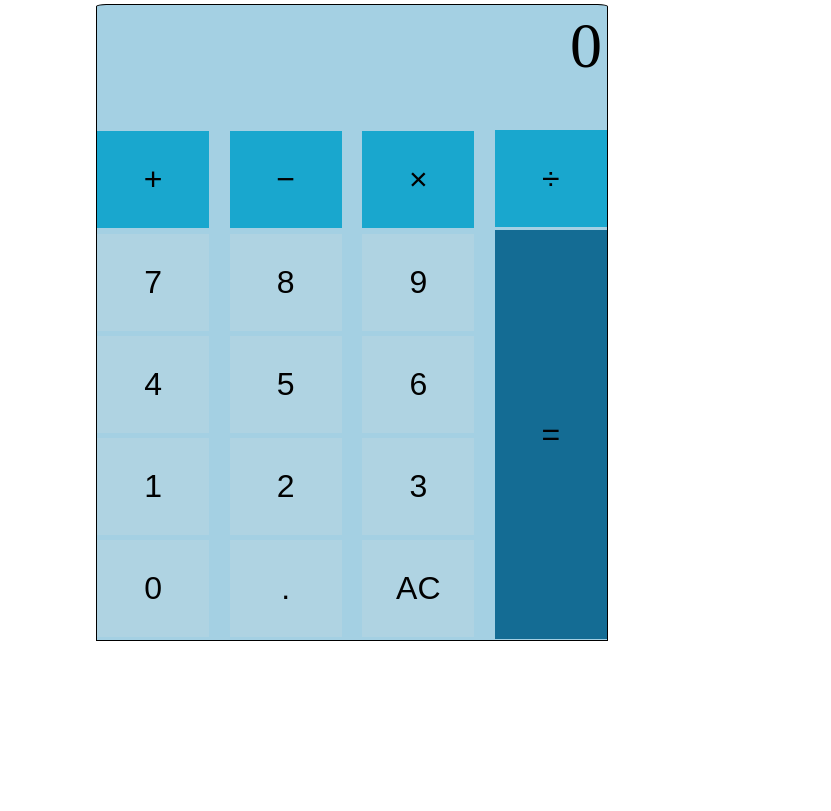
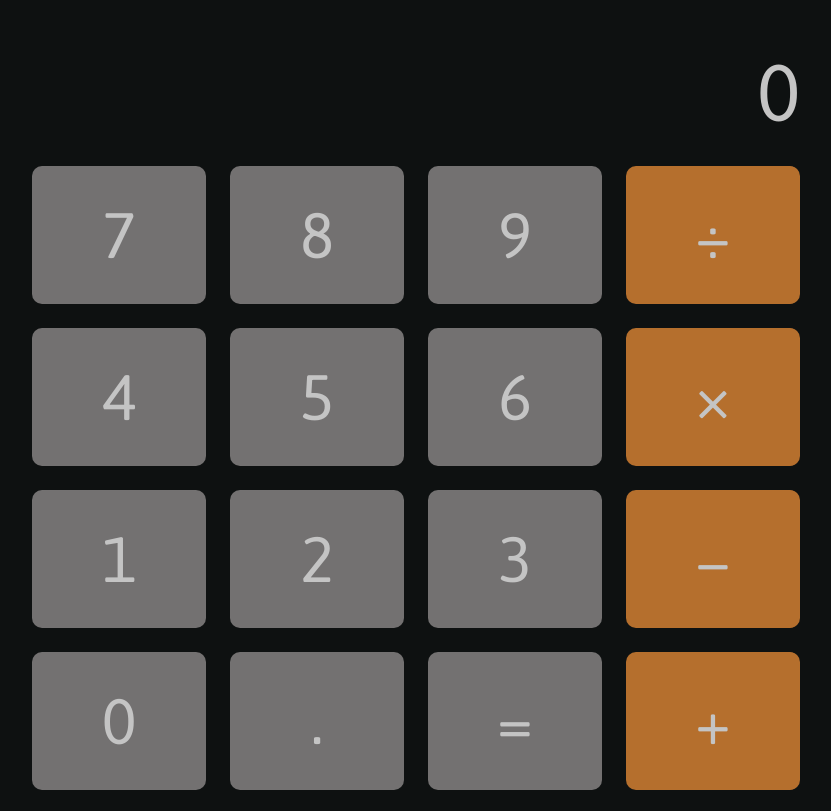
Before and after one commit to DolmaBhuti/Calculator, a plain HTML site: page index.html in a window 1280 px wide. Shown: the part 74-885 px from the top of the page, without its empty margins (224-1055 px from the left). Before the commit the page ends 800 px from the top, so only its background shows below. Drawn offline with Linux system fonts and the light colour scheme.

Commit message:
styles updated

```diff
--- a/index.html
+++ b/index.html
@@ -1,46 +1,43 @@
-<!DOCTYPE html> <!-- tell the browser what version of HTML it should use to render the document -->
+<!DOCTYPE html>
+<!-- tell the browser what version of HTML it should use to render the document -->
 
 <html lang="en">
-
   <head>
-  <meta charset="utf-8">
+    <meta charset="utf-8" />
     <title>Calculator</title>
-  <link rel="stylesheet" href="styles.css">
+    <link rel="stylesheet" href="styles.css" />
   </head>
 
   <body>
-  <header>
-    <h1>Calculator</h1>
-  </header>
     <div class="calc-container">
       <!-- buttons for each digit, each of the above functions and an “Equals” key, and a clear button. -->
       <div class="display">
         <p id="display-value"></p>
       </div>
       <div class="keys">
+        <button class="n key number">7</button>
+        <button class="n key number">8</button>
+        <button class="n key number">9</button>
+        <button class="o key operator divide">&#247;</button>
+
+        <button class="n key number">4</button>
+        <button class="n key number">5</button>
+        <button class="n key number">6</button>
+        <button class="o key operator multiply">&#215;</button>
+
+        <button class="n key number">1</button>
+        <button class="n key number">2</button>
+        <button class="n key number">3</button>
+        <button class="o key operator subtract">&#8722;</button>
+
+        <button class="n key number" id="zero">0</button>
+        <button class="n key number">.</button>
+        <button id="equal" class="e key equal-btn">=</button>
         <button class="o key operator add">&#43;</button>
-      <button class="n key number">7</button>
-      <button class="n key number">4</button>
-      <button class="n key number">1</button>
-      <button class="n key number">0</button>
-      <button class="o key operator subtract">&#8722;</button>
-      <button class="n key number">8</button>
-      <button class="n key number">5</button>
-      <button class="n key number">2</button>
-      <button class="n key number">.</button>
-      <button class="o key operator multiply">&#215;</button>
-      <button class="n key number">9</button>
-      <button class="n key number">6</button>
-      <button class="n key number">3</button>
         <button class="c key clear-btn">AC</button>
-      <button class="o key operator divide">&#247;</button>
-      <button id="equal" class="e key equal-btn">=</button>
       </div>
-
     </div>
-  <footer></footer>
 
     <script src="src.js"></script>
   </body>
-
 </html>
--- a/src.js
+++ b/src.js
@@ -24,25 +24,22 @@ function operate(operator, opA, opB) {
   let result;
   if (operator.includes("multiply")) {
     result = multiply(opA, opB);
-  }
-  else if (operator.includes("divide")) {
+  } else if (operator.includes("divide")) {
     if (opA === 0) {
-      result = "Nope";
-    }
-    else {
+      result = 0;
+    } else {
       result = divide(opA, opB);
     }
-  }
-  else if (operator.includes("add")) {
+  } else if (operator.includes("add")) {
     result = add(opA, opB);
-  }
-  else if (operator.includes("subtract")) {
+  } else if (operator.includes("subtract")) {
     result = subtract(opA, opB);
   }
   displayValue = "";
   console.log(opA + " " + operator + " " + opB + " " + result);
-  const result_str = result.toString();
-  if (result_str.length <= 19) {    //limit number of characters in display
+  let result_str = result.toString();
+  if (result_str.length <= 19) {
+    //limit number of characters in display
     if (result_str.includes(".")) {
       /**
        * TODO: round decimal numbers
@@ -57,79 +54,65 @@ function operate(operator, opA, opB) {
       result_str = fixed.toString();
     }
     displayNumber(result_str);
-  }
-  else {
+  } else {
     result_str = result_str.substring(0, 19);
     // //TODO: if result is too long
-    // const length = result_str.slice(-2);
-    // console.log("length: " + length);
-    // result_str = 1 + "e" + (parseInt(length) + 1);
     displayNumber(result_str);
   }
 }
 //Create the functions that populate the display when you click the number buttons.
-//add event listener for when someone clicks a number button
 function displayNumber(value) {
   //if displayContent = 0, replace it with textContent,
   if (displayValue === "0" || displayValue === "") {
     displayValue = value;
   } else {
-    if (displayValue.length < 19) {  //limit number of characters in display
+    if (displayValue.length < 19) {
+      //limit number of characters in display
       //else -> append textContent to the displayContent
-      if (value === "." && displayValue.includes(".")) {  //cant have 2 decimals
-        displayValue = displayValue;
-      }
-      else {
+      if (value === "." && displayValue.includes(".")) {
+      } else {
         displayValue = displayValue + value;
       }
     }
-
   }
   displayP.textContent = displayValue;
   console.log(displayValue);
 }
 displayNumber("0");
 
-keys.addEventListener('click', (event) => {
+keys.addEventListener("click", (event) => {
   const key = event.target.className;
   const value = event.target.textContent;
-
-
 
   //if number is clicked, append it to the displayValue until the operator/equal/clear button is clicked
   if (key.includes("number")) {
     displayNumber(value);
-  }
-  else if (key.includes("operator")) { //if operator is clicked, then make the first operand the displayValue (if its empty)
-    //if second operator is clicked:
-    //first, evaluate the first pair of numbers (12 + 7),
-    //second, display the result of that calculation (19),
-    //and finally, use that result (19) as the first number in your new calculation, along with the next operator (-).
-    if (operandA != "" && operator != "" && displayValue != "") {  //only oprate if all 3 variables are populated
+  } else if (key.includes("operator")) {
+    if (operandA != "" && operator != "" && displayValue != "") {
+      //only operate if all 3 variables are populated
       operandB = displayValue;
-      operate(operator, parseFloat(operandA), parseFloat(displayValue));
+      operate(operator, parseFloat(operandA), parseFloat(operandB));
     }
-    if ((displayValue != "0" || displayValue != "") && operandA == "") { //only update first oeprand if there is no first operand (operandA), AND user has pressed a numer
+    if ((displayValue != "0" || displayValue != "") && operandA == "") {
+      //only update first operand if there is no first operand (operandA), AND user has pressed a numer
       operandA = displayValue;
     }
     operator = key;
     displayValue = "";
-    console.log(operator)
-    console.log(key)
-    console.log("operandA" + operandA)
-
-  }
-  else if (key.includes("equal")) {
+    console.log(operator);
+    console.log(key);
+    console.log("operandA" + operandA);
+  } else if (key.includes("equal")) {
     console.log("equal button pressed");
-    if (displayValue != "" && operandA != "" && operator != "") {  //only oprate if all 3 variables are populated
+    if (displayValue != "" && operandA != "" && operator != "") {
+      //only oprate if all 3 variables are populated
       operandB = displayValue;
       operate(operator, parseFloat(operandA), parseFloat(operandB));
       operator = "";
-      operandA = displayValue;   //make the result the first oeprand of the next operation
+      operandA = displayValue; //make the result the first oeprand of the next operation
       operandB = "";
     }
-  }
-  else if (key.includes("clear-btn")) {
+  } else if (key.includes("clear-btn")) {
     displayValue = "0";
     //value = "0"
     operandA = "";
@@ -140,38 +123,26 @@ keys.addEventListener('click', (event) => {
 });
 
 //when any key is clicked over an element, change the background color
-keys.addEventListener('mousedown', (event) => {
+keys.addEventListener("mousedown", (event) => {
   const key = event.target.className;
 
   if (key.includes("number")) {
     event.target.classList.replace("number", "key-pressed");
-
-  }
-  else if (key.includes("operator")) {
+  } else if (key.includes("operator")) {
     event.target.classList.replace("operator", "key-pressed");
-  }
-  else if (key.includes("equal")) {
+  } else if (key.includes("equal")) {
     event.target.classList.replace("equal-btn", "key-pressed");
-  }
-  else if (key.includes("clear-btn")) {
-    //event.target.classList.replace("c", "key-pressed");
-    //event.target.style.cssText = "background-color: #8294C4;"
   }
 });
 //when mouse is clicked up
-keys.addEventListener('mouseup', (event) => {
+keys.addEventListener("mouseup", (event) => {
   const key = event.target.className;
 
   if (key.includes("n")) {
     event.target.classList.replace("key-pressed", "number");
-  }
-  else if (key.includes("o")) {
+  } else if (key.includes("o")) {
     event.target.classList.replace("key-pressed", "operator");
-  }
-  else if (key.includes("e")) {
+  } else if (key.includes("e")) {
     event.target.classList.replace("key-pressed", "equal-btn");
   }
-  else if (key.includes("clear-btn")) {
-    //event.target.style.cssText = "background-color: #AFD3E2;"
-  }
 });
--- a/styles.css
+++ b/styles.css
@@ -1,43 +1,29 @@
-@import url('https://fonts.googleapis.com/css2?family=Asap:ital,wght@0,100;0,200;0,300;0,400;0,500;0,600;0,700;0,800;0,900;1,100;1,200;1,300;1,400;1,500;1,600;1,700;1,800;1,900&family=Roboto:ital,wght@0,300;0,900;1,300&display=swap');
+@import url("https://fonts.googleapis.com/css2?family=Asap:ital,wght@0,100;0,200;0,300;0,400;0,500;0,600;0,700;0,800;0,900;1,100;1,200;1,300;1,400;1,500;1,600;1,700;1,800;1,900&family=Roboto:ital,wght@0,300;0,900;1,300&display=swap");
 
 * {
   margin: 0;
   padding: 0;
   box-sizing: border-box;
-}
-
-body {
-  text-align: center;
-}
-
-header {
-  margin: 20px;
-  text-align: center;
-  font-family: Roboto, sans-serif;
+  font-family: Asap;
+  background-color: #0e1111;
 }
 
 /*main calculator container withh all buttons*/
 .calc-container {
-  /* border: 2px solid black; */
-  border-radius: 5%;
-  width: 40em;
-  height: 40em;
   margin: auto;
+  color: rgb(196, 196, 196);
+  height: 100vh;
 }
 
 /*display number*/
 .display {
-  width: 80%;
+  width: 60%;
   height: 20%;
-  border: .5px solid black;
-  border-radius: 2%;
-  /* margin: 3% 5%; */
-  margin-bottom: -1px;
-  font-size: 4em;
+  margin: auto;
+  margin-bottom: 1.5em;
+  padding-top: 1.5em;
   text-align: right;
-  padding: 5px;
-  padding-top: 4px;
-  background-color: #a4d0e3;
+  font-size: 3em;
 }
 
 /*all keys: flex*/
@@ -45,50 +31,37 @@ header {
 .keys {
   display: flex;
   flex-wrap: wrap;
-  flex-direction: column;
-  height: 80%;
-  width: 80%;
-  /* margin: auto; */
-  margin-top: -.5%;
-  ;
-  border-left: .5px solid black;
-  border-right: .5px solid black;
-  border-bottom: .5px solid black;
-  justify-content: space-between;
-  align-content: space-between;
-  background-color: #a4d0e3;
+  gap: 1.5em;
+  width: 60%;
+  height: 40%;
+  margin: auto;
 }
 
 .key {
-  flex-basis: 19%;
-  width: 22%;
-  /* border: .5px solid black; */
+  flex: 1 1 21%;
+  padding: 0.5em;
   font-size: 2em;
-  margin: auto;
-  border: none;
+  background-color: rgb(115, 113, 113);
+  border: rgb(115, 113, 113);
+  border-radius: 10px;
+  color: rgb(196, 196, 196);
 }
 
 .key-pressed {
-  background-color: #8294C4;
+  background-color: #8294c4;
+}
+.operator {
+  background-color: #b56f2d;
 }
 
-/*make equal sign long*/
-#equal {
-  flex-basis: 80%;
+/* mobile media query */
+@media (min-width: 320px) {
+  .display {
+    height: 10%;
+    font-size: 5em;
+    margin-bottom: 1.5em;
+  }
+  .key {
+    font-size: 4em;
+  }
 }
-
-.operator {
-  background-color: #19A7CE;
-}
-
-.equal-btn {
-  background-color: #146C94;
-}
-
-.number {
-  background-color: #AFD3E2;
-}
-
-.c {
-  background-color: #AFD3E2;
-}
```
Lines whose indentation alone changed are shown as unchanged.
